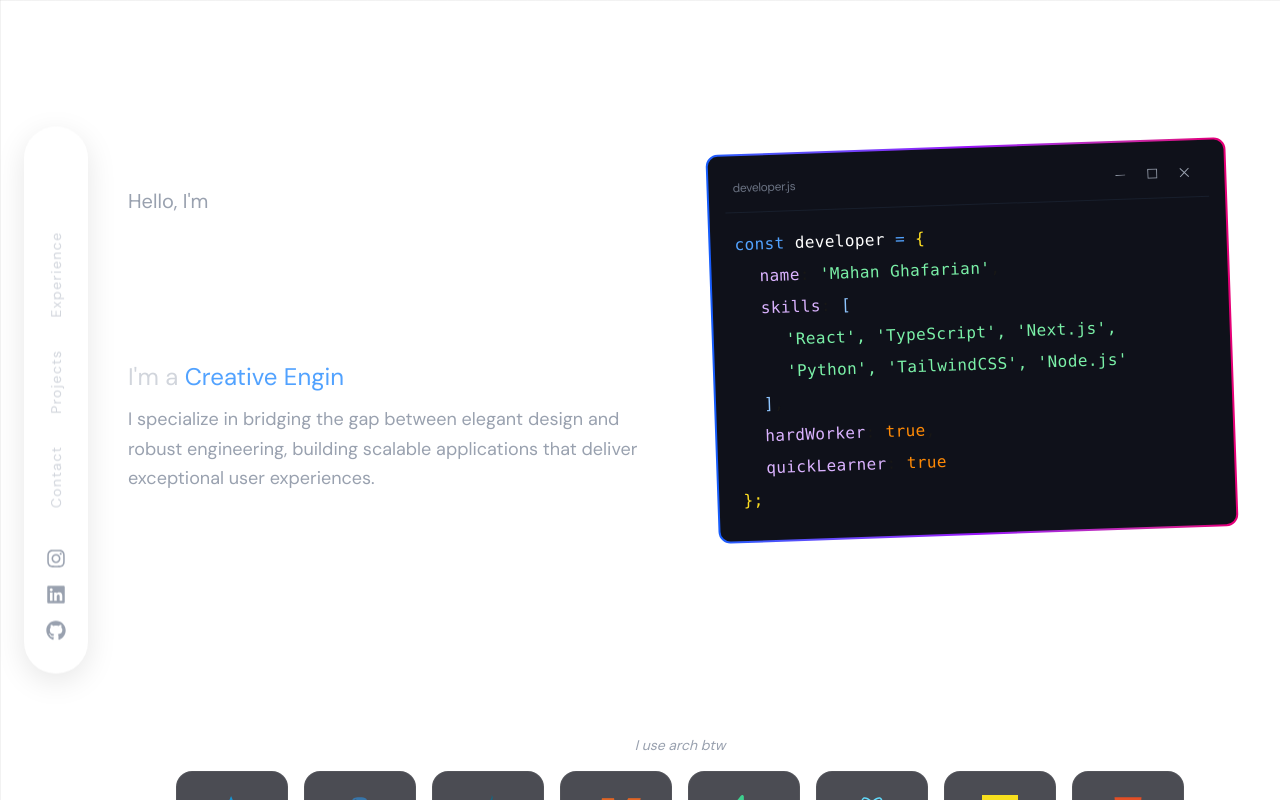
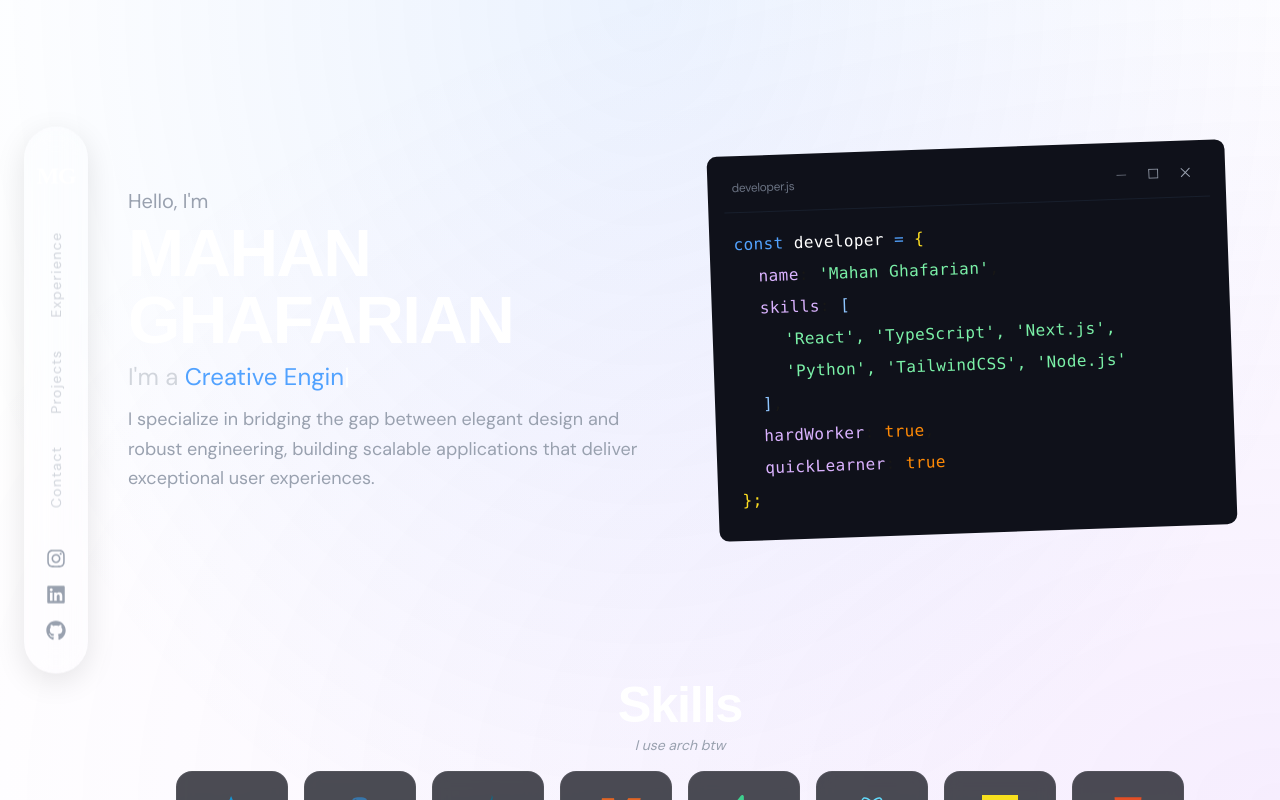
Before and after one commit to qwzynx/Portfolio, a Next.js app: page / in a window 1280 px wide. Shown: the top 800 px of the page. Built offline with nearby package versions, Linux system fonts and the light colour scheme; a web font is replaced by a local one.

Commit message:
Redesigns: gradient background. removing borders of windows

```diff
--- a/app/components/contact.tsx
+++ b/app/components/contact.tsx
@@ -77,7 +77,7 @@ export default function Contact() {
         {/* ─── RIGHT SIDE: Linux Terminal Contact Form ─── */}
         <div className="flex-1 w-full max-w-xl group">
           {/* Gradient border wrapper — matching hero code block */}
-          <div className="relative p-[2px] rounded-xl bg-gradient-to-r from-blue-600 via-purple-600 to-pink-600 hover:shadow-[0_0_40px_rgba(139,92,246,0.5)] transition-all duration-500 group-hover:scale-[1.01]">
+          <div className="relative p-[1px] rounded-xl bg-white/10 hover:shadow-[0_0_40px_rgba(139,92,246,0.15)] transition-all duration-500 group-hover:scale-[1.01]">
             <div className="bg-[#0f111a] rounded-[10px] overflow-hidden h-full w-full">
               {/* ─── Linux Title Bar ─── */}
               <div className="flex justify-between items-center border-b border-gray-800/60 px-4 py-2">
--- a/app/components/hero.tsx
+++ b/app/components/hero.tsx
@@ -58,7 +58,7 @@ export default function Hero() {
 
       {/* Right side: Interactive Code Block Box */}
       <div className="flex-1 w-full max-w-xl group perspective z-10">
-        <div className="relative p-[2px] rounded-xl bg-gradient-to-r from-blue-600 via-purple-600 to-pink-600 hover:shadow-[0_0_40px_rgba(139,92,246,0.5)] transition-all duration-500 group-hover:scale-[1.02] -rotate-2 group-hover:rotate-0">
+        <div className="relative p-[1px] rounded-xl bg-white/10 hover:shadow-[0_0_40px_rgba(139,92,246,0.15)] transition-all duration-500 group-hover:scale-[1.02] -rotate-2 group-hover:rotate-0">
           <div className="bg-[#0f111a] rounded-[10px] p-6 text-sm md:text-base font-mono leading-loose tracking-wide h-full w-full">
             {/* Windows Window Controls */}
             <div className="flex justify-between items-center mb-4 border-b border-gray-800/60 pb-2 -mt-2 -mx-2 px-2">
--- a/app/globals.css
+++ b/app/globals.css
@@ -27,9 +27,8 @@ html {
 
 body {
   background-color: var(--background);
-  background-image: linear-gradient(rgba(128, 128, 128, 0.1) 1px, transparent 1px),
-    linear-gradient(90deg, rgba(128, 128, 128, 0.1) 1px, transparent 1px);
-  background-size: 40px 40px;
+  background-image: radial-gradient(ellipse at top, rgba(59, 130, 246, 0.1), transparent 80%),
+                    radial-gradient(ellipse at bottom right, rgba(168, 85, 247, 0.1), transparent 80%);
   background-attachment: fixed;
   color: var(--foreground);
   font-family: 'DM Sans', sans-serif;
```
